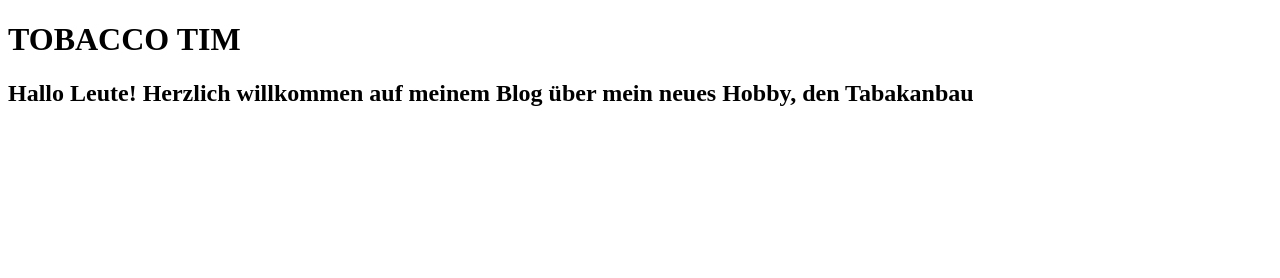
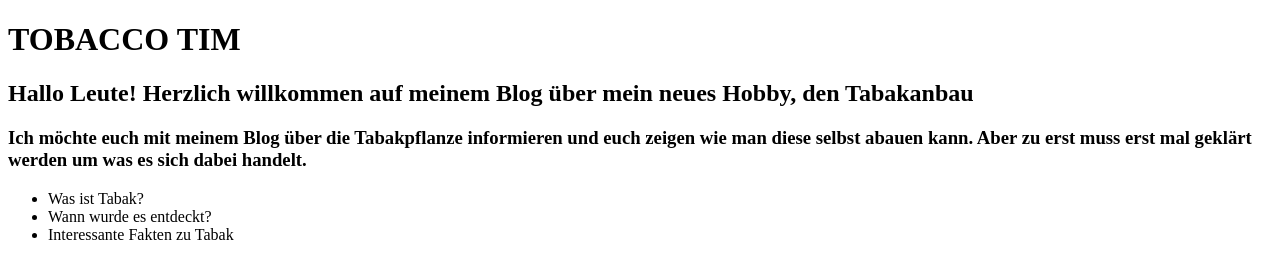
Before and after one commit to Timpo24/TobaccoTim, a plain HTML site: page Index.html in a window 1280 px wide. Drawn offline with Linux system fonts and the light colour scheme.

Commit message:
Update 1.1.5
description added

```diff
--- a/Index.html
+++ b/Index.html
@@ -8,6 +8,16 @@
 
   <body>
     <h1> TOBACCO TIM </h1>
+
     <h2> Hallo Leute! Herzlich willkommen auf meinem Blog über mein neues Hobby, den Tabakanbau </h2>
+
+    <h3> Ich möchte euch mit meinem Blog über die Tabakpflanze informieren und euch zeigen wie man diese selbst abauen kann. Aber zu erst muss erst mal geklärt werden um was es sich dabei handelt.
+
+    </h3>
+    <ul>
+      <li>Was ist Tabak? </li>
+      <li>Wann wurde es entdeckt? </li>
+      <li>Interessante Fakten zu Tabak </li>
+    </ul>
   </body>
 </html>
```
